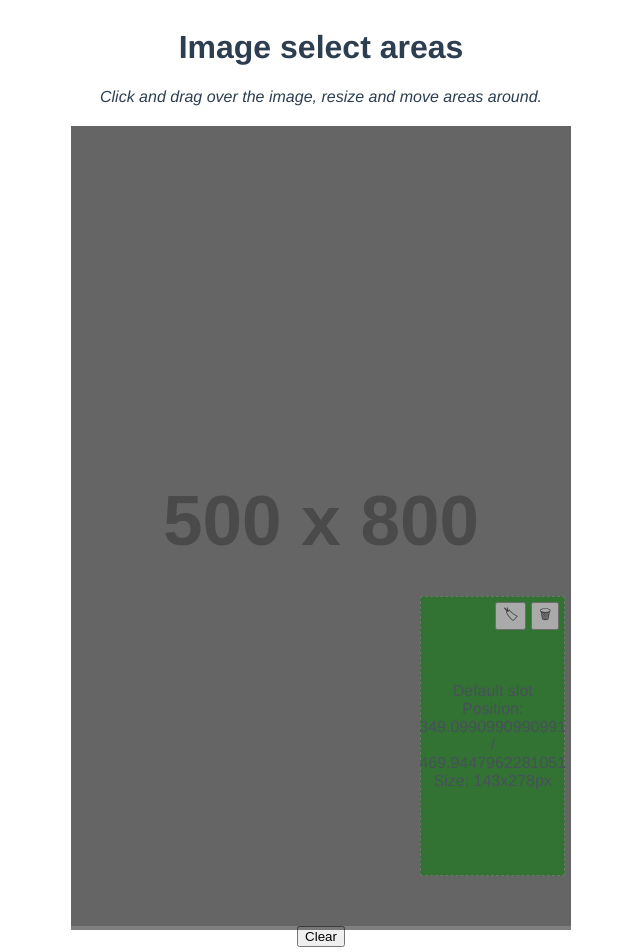
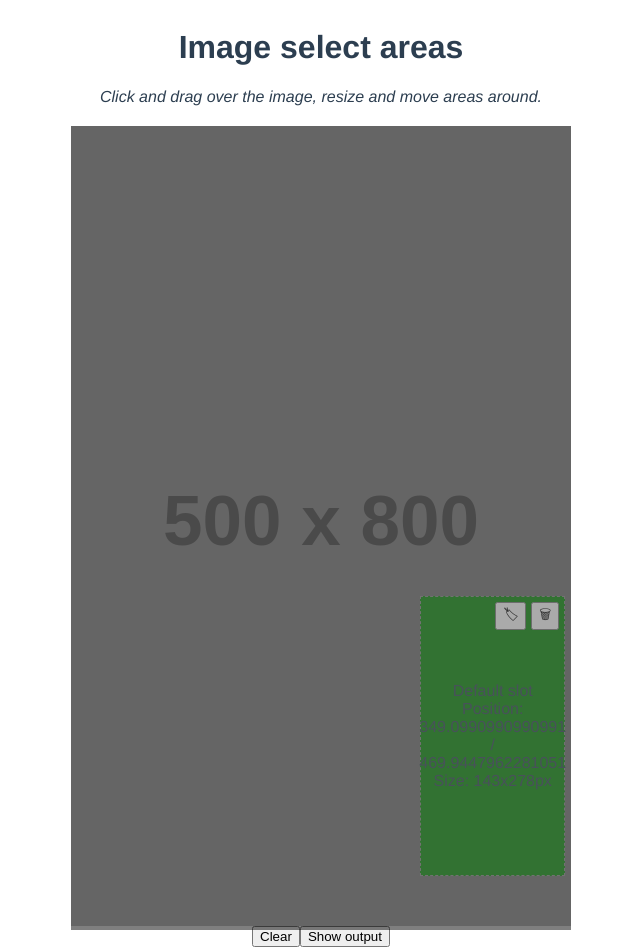
Before and after one commit to carestad/vue-image-select-areas, a Vue app: page / in a window 1280 px wide. Shown: the top 952 px of the page, without its empty margins (319-959 px from the left). Built offline with nearby package versions, Linux system fonts and the light colour scheme.

Commit message:
Show output

```diff
--- a/src/App.vue
+++ b/src/App.vue
@@ -13,6 +13,7 @@ const areas = ref([
     relativeY: 0.5874309952851313,
   },
 ]);
+const output = ref('');
 
 const onAdded = (newArea) => {
   newArea.label = 'Test';
@@ -24,8 +25,12 @@ const onEditAreaLabel = index => {
 const onDeleteArea = index => {
   areas.value.splice(index, 1);
 };
-function clearAreas() {
+const clearAreas = () => {
   areas.value = [];
+};
+
+const saveAreas = () => {
+  output.value = JSON.stringify(areas.value, undefined, 2);
 };
 </script>
 
@@ -56,7 +61,9 @@ function clearAreas() {
     </div>
     <div class="toolbar">
       <button class="clear" @click="clearAreas">Clear</button>
+      <button class="save" @click="saveAreas">Show output</button>
     </div>
+    <pre v-if="output" style="text-align: start">{{output}}</pre>
   </div>
 </template>
 
@@ -83,7 +90,6 @@ function clearAreas() {
 .image {
   max-height: 100vh;
 }
-
 .image .toolbar {
   position: absolute;
   top: 5px;
```
